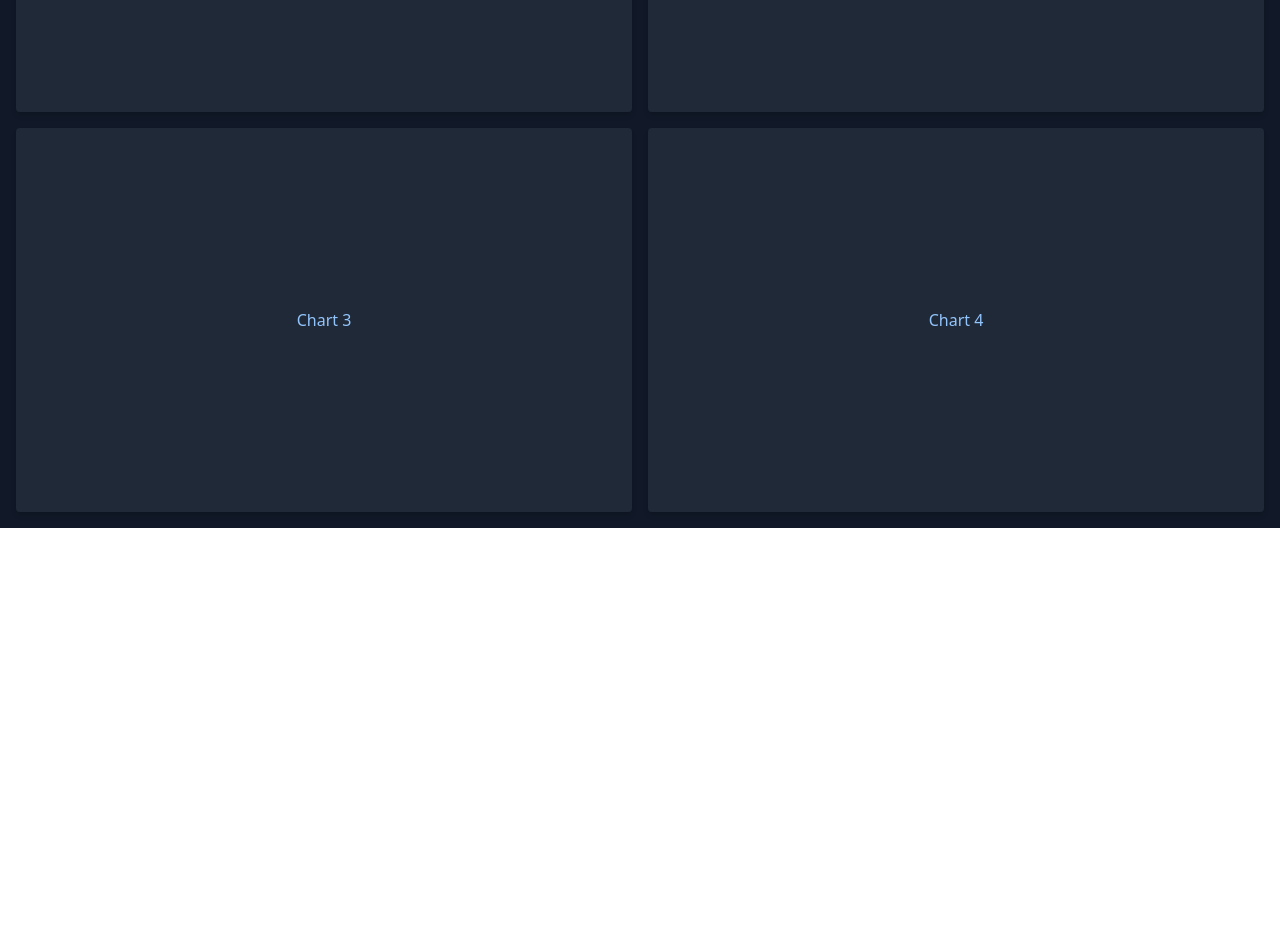
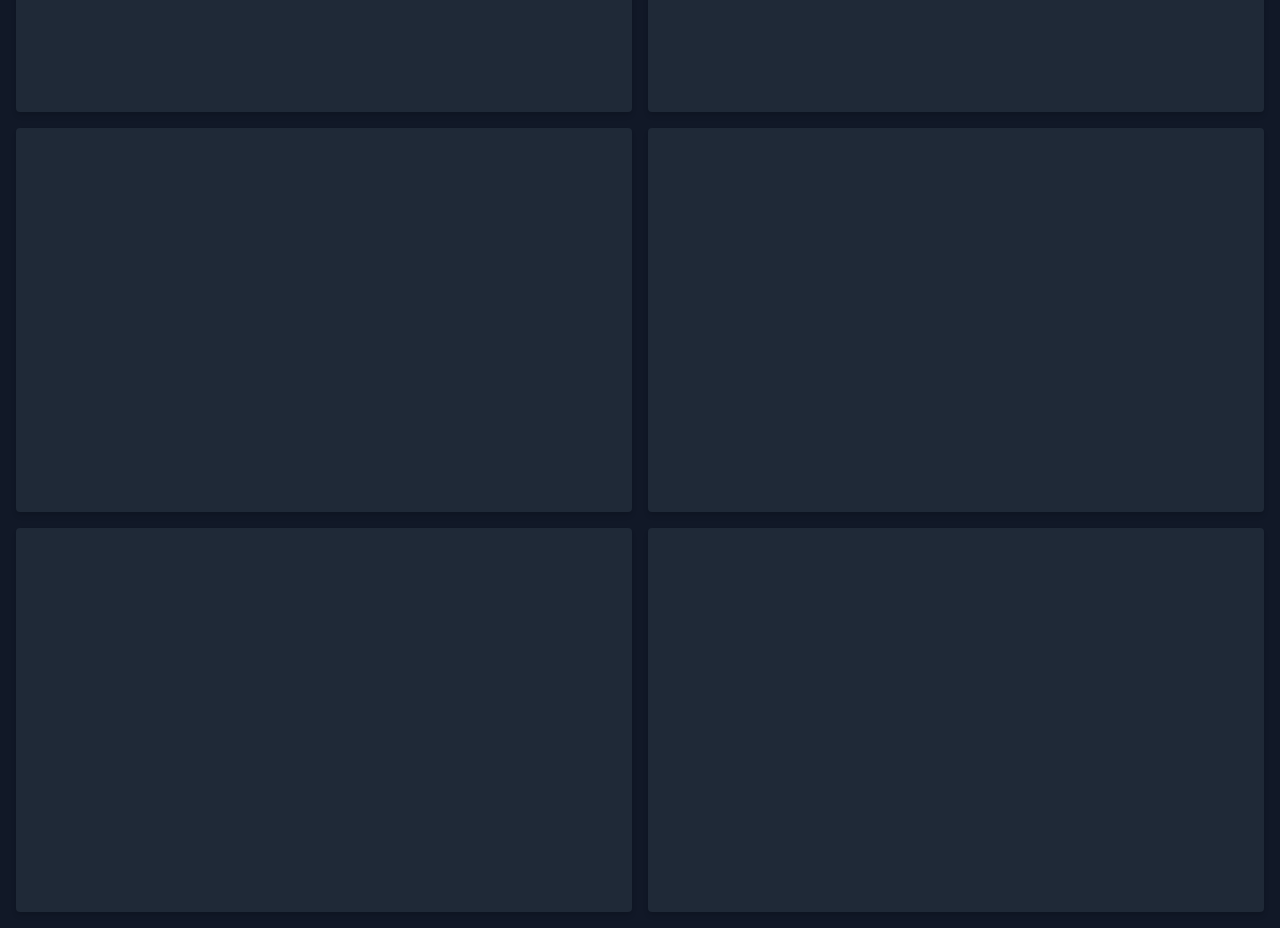
Before and after one commit to Rutgers-RPL/socket-rocket, a React (Create React App) app in the folder react_gui/: page / in a window 1280 px wide. Shown: the part 360-1288 px from the top of the page. Before the commit the page ends 888 px from the top, so only its background shows below. Built offline with nearby package versions, Linux system fonts and the light colour scheme.

Commit message:
recharts not rendering right?

```diff
--- a/react_gui/src/components/Chart.js
+++ b/react_gui/src/components/Chart.js
@@ -1,10 +1,37 @@
-import React from "react";
+import React, { useState } from "react";
+import Card from "./Card.js";
+import { ResponsiveContainer, AreaChart, Area, Tooltip,XAxis,YAxis } from "recharts";
+const Chart = ({ title }) => {
+  const details = {
+    status: "good",
+    time: "1029102390123",
+    battery: "5",
+    pressure: "10",
+    temp: "40",
+    latitude: "1",
+    longitude: "1",
+  };
+  const [data, setData] = useState(details);
+  const [filter, setFilter] = useState(title);
 
-const Chart = ({ title }) => {
+  const formatData = () => {};
   return (
-    <div className="bg-gray-800 p-4 rounded shadow-md flex justify-center items-center h-96">
-        <div class="text-blue-300">{ title }</div>
-    </div>
+    <Card>
+      <ResponsiveContainer>
+        <AreaChart data={formatData(data)}>
+          <Area
+            type="montone"
+            dataKey="value"
+            stroke="#312e81"
+            fillOpacity={1}
+            strokeWidth={0.5}
+          />
+          <Tooltip/>
+          <XAxis dataKey={"time"}/>
+          <YAxis domain={["dataMin","dataMax"]}/>
+        </AreaChart>
+      </ResponsiveContainer>
+    </Card>
   );
 };
 
--- a/react_gui/src/components/Dashboard.js
+++ b/react_gui/src/components/Dashboard.js
@@ -46,11 +46,9 @@ const Dashboard = () => {
             <Chart title="Chart 2" />
             <Chart title="Chart 3" />
             <Chart title="Chart 4" />
+            <Chart title="Chart 5" />
+            <Chart title="Chart 6" />
           </div>
-
-          <div></div>
-
-
 
         </div>
 
```
